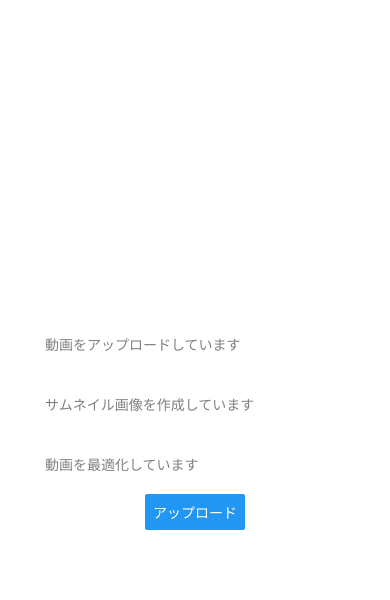
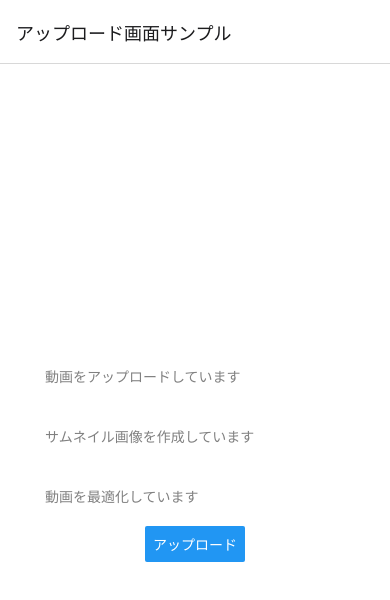
Before and after one commit to takahi5/animation-sample, a React Native app: screen /Uploader in a window 390 px wide. Shown: the top 600 px of the page. Built offline with nearby package versions, Linux system fonts and the light colour scheme.

Commit message:
install react-navigation

```diff
--- a/App.tsx
+++ b/App.tsx
@@ -1,114 +1,16 @@
-import React, { useRef, useEffect, useState } from "react";
-import { StatusBar } from "expo-status-bar";
-import { Pressable, StyleSheet, View, Text, Button } from "react-native";
-import Lottie from "lottie-react-native";
+import React from "react";
+import { NavigationContainer } from "@react-navigation/native";
+import { createNativeStackNavigator } from "@react-navigation/native-stack";
+import { Uploader } from "./screens/Uploader";
 
-const callFakeAPI = async () => {
-  return new Promise((resolve, reject) => {
-    setTimeout(() => {
-      resolve("success");
-    }, 5000);
-  });
-};
-
-type StatusItemProps = {
-  text: string;
-  status: "processing" | "completed" | "none";
-};
-const StatusItem = ({ text, status }: StatusItemProps) => {
-  const animationProcessing: React.LegacyRef<Lottie> | undefined = useRef(null);
-  const animationCompleted: React.LegacyRef<Lottie> | undefined = useRef(null);
-
-  useEffect(() => {
-    if (status === "processing") {
-      // temp ios fix begin
-      // @see https://github.com/lottie-react-native/lottie-react-native/issues/832
-      setTimeout(() => {
-        animationProcessing.current?.play();
-      }, 0);
-    } else if (status === "completed") {
-      // temp ios fix begin
-      // @see https://github.com/lottie-react-native/lottie-react-native/issues/832
-      setTimeout(() => {
-        animationCompleted.current?.play();
-      }, 0);
-    }
-  }, [status]);
-
-  return (
-    <View style={styles.itemContainer}>
-      <Text style={{ color: status === "processing" ? "black" : "grey" }}>
-        {text}
-      </Text>
-      <View style={styles.icon}>
-        {status === "processing" ? (
-          <Lottie
-            source={require("./assets/processing.json")}
-            ref={animationProcessing}
-            loop={true}
-          />
-        ) : status === "completed" ? (
-          <Lottie
-            source={require("./assets/checkmark.json")}
-            ref={animationCompleted}
-            loop={false}
-          />
-        ) : null}
-      </View>
-    </View>
-  );
-};
+const Stack = createNativeStackNavigator();
 
 export default function App() {
-  const animation: React.LegacyRef<Lottie> | undefined = useRef(null);
-  const [step, setStep] = useState(0);
-
-  const upload = async () => {
-    setStep(1);
-    await callFakeAPI();
-    setStep(2);
-    await callFakeAPI();
-    setStep(3);
-    await callFakeAPI();
-    setStep(4);
-  };
-
   return (
-    <View style={styles.container}>
-      <StatusItem
-        text="動画をアップロードしています"
-        status={step > 1 ? "completed" : step === 1 ? "processing" : "none"}
-      />
-      <StatusItem
-        text="サムネイル画像を作成しています"
-        status={step > 2 ? "completed" : step === 2 ? "processing" : "none"}
-      />
-      <StatusItem
-        text="動画を最適化しています"
-        status={step > 3 ? "completed" : step === 3 ? "processing" : "none"}
-      />
-      <Button onPress={upload} title="アップロード" />
-      <StatusBar style="auto" />
-    </View>
+    <NavigationContainer>
+      <Stack.Navigator>
+        <Stack.Screen name="アップロード画面サンプル" component={Uploader} />
+      </Stack.Navigator>
+    </NavigationContainer>
   );
 }
-
-const styles = StyleSheet.create({
-  container: {
-    flex: 1,
-    backgroundColor: "#fff",
-    alignItems: "center",
-    justifyContent: "center",
-  },
-  itemContainer: {
-    backgroundColor: "#fff",
-    flexDirection: "row",
-    alignItems: "center",
-    justifyContent: "space-between",
-    width: 300,
-  },
-  icon: {
-    width: 60,
-    height: 60,
-  },
-});
--- a/package.json
+++ b/package.json
@@ -9,12 +9,16 @@
     "web": "expo start --web"
   },
   "dependencies": {
+    "@react-navigation/native": "^6.1.5",
+    "@react-navigation/native-stack": "^6.9.11",
     "expo": "~47.0.12",
     "expo-status-bar": "~1.4.2",
     "lottie-react-native": "5.1.4",
     "react": "18.1.0",
     "react-dom": "18.1.0",
     "react-native": "0.70.5",
+    "react-native-safe-area-context": "4.4.1",
+    "react-native-screens": "~3.18.0",
     "react-native-web": "~0.18.9"
   },
   "devDependencies": {
--- /dev/null
+++ b/screens/Uploader.tsx
@@ -0,0 +1,114 @@
+import React, { useRef, useEffect, useState } from "react";
+import { StatusBar } from "expo-status-bar";
+import { Pressable, StyleSheet, View, Text, Button } from "react-native";
+import Lottie from "lottie-react-native";
+
+const callFakeAPI = async () => {
+  return new Promise((resolve, reject) => {
+    setTimeout(() => {
+      resolve("success");
+    }, 5000);
+  });
+};
+
+type StatusItemProps = {
+  text: string;
+  status: "processing" | "completed" | "none";
+};
+const StatusItem = ({ text, status }: StatusItemProps) => {
+  const animationProcessing: React.LegacyRef<Lottie> | undefined = useRef(null);
+  const animationCompleted: React.LegacyRef<Lottie> | undefined = useRef(null);
+
+  useEffect(() => {
+    if (status === "processing") {
+      // temp ios fix begin
+      // @see https://github.com/lottie-react-native/lottie-react-native/issues/832
+      setTimeout(() => {
+        animationProcessing.current?.play();
+      }, 0);
+    } else if (status === "completed") {
+      // temp ios fix begin
+      // @see https://github.com/lottie-react-native/lottie-react-native/issues/832
+      setTimeout(() => {
+        animationCompleted.current?.play();
+      }, 0);
+    }
+  }, [status]);
+
+  return (
+    <View style={styles.itemContainer}>
+      <Text style={{ color: status === "processing" ? "black" : "grey" }}>
+        {text}
+      </Text>
+      <View style={styles.icon}>
+        {status === "processing" ? (
+          <Lottie
+            source={require("../assets/processing.json")}
+            ref={animationProcessing}
+            loop={true}
+          />
+        ) : status === "completed" ? (
+          <Lottie
+            source={require("../assets/checkmark.json")}
+            ref={animationCompleted}
+            loop={false}
+          />
+        ) : null}
+      </View>
+    </View>
+  );
+};
+
+export const Uploader = () => {
+  const animation: React.LegacyRef<Lottie> | undefined = useRef(null);
+  const [step, setStep] = useState(0);
+
+  const upload = async () => {
+    setStep(1);
+    await callFakeAPI();
+    setStep(2);
+    await callFakeAPI();
+    setStep(3);
+    await callFakeAPI();
+    setStep(4);
+  };
+
+  return (
+    <View style={styles.container}>
+      <StatusItem
+        text="動画をアップロードしています"
+        status={step > 1 ? "completed" : step === 1 ? "processing" : "none"}
+      />
+      <StatusItem
+        text="サムネイル画像を作成しています"
+        status={step > 2 ? "completed" : step === 2 ? "processing" : "none"}
+      />
+      <StatusItem
+        text="動画を最適化しています"
+        status={step > 3 ? "completed" : step === 3 ? "processing" : "none"}
+      />
+      <Button onPress={upload} title="アップロード" />
+      <StatusBar style="auto" />
+    </View>
+  );
+};
+
+const styles = StyleSheet.create({
+  container: {
+    flex: 1,
+    backgroundColor: "#fff",
+    alignItems: "center",
+    justifyContent: "center",
+  },
+  itemContainer: {
+    backgroundColor: "#fff",
+    flexDirection: "row",
+    alignItems: "center",
+    justifyContent: "space-between",
+    width: 300,
+  },
+  icon: {
+    width: 60,
+    height: 60,
+  },
+});
--- /dev/null
+++ b/types/navigation.ts
@@ -0,0 +1,4 @@
+export type RootStackParamList = {
+  Home: undefined;
+  Uploader: undefined;
+};
```
Also changed, not shown: screens/Home.tsx (added, +23 -0 lines), 1 other file (tests, documents, lock files or other folders).
